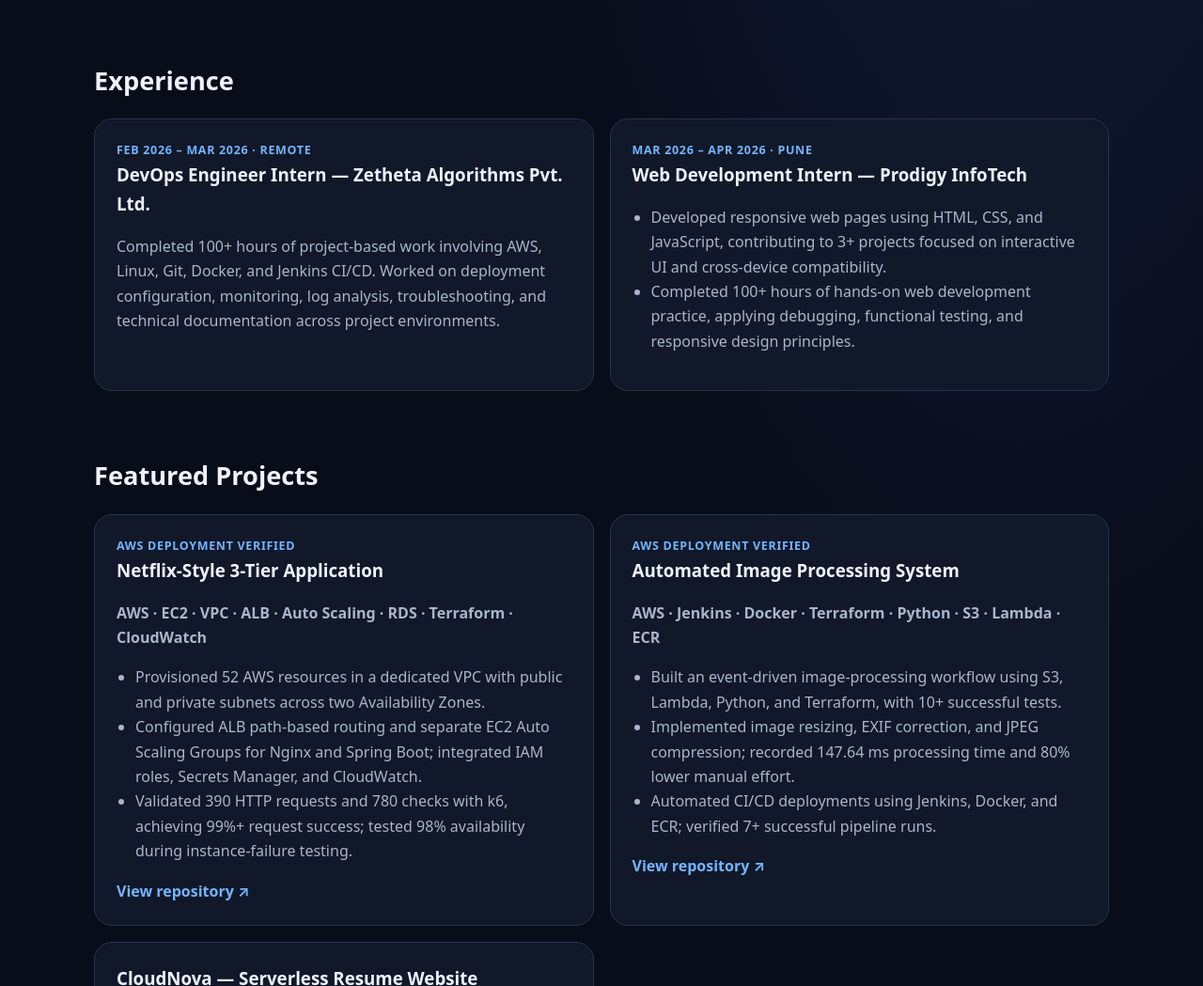
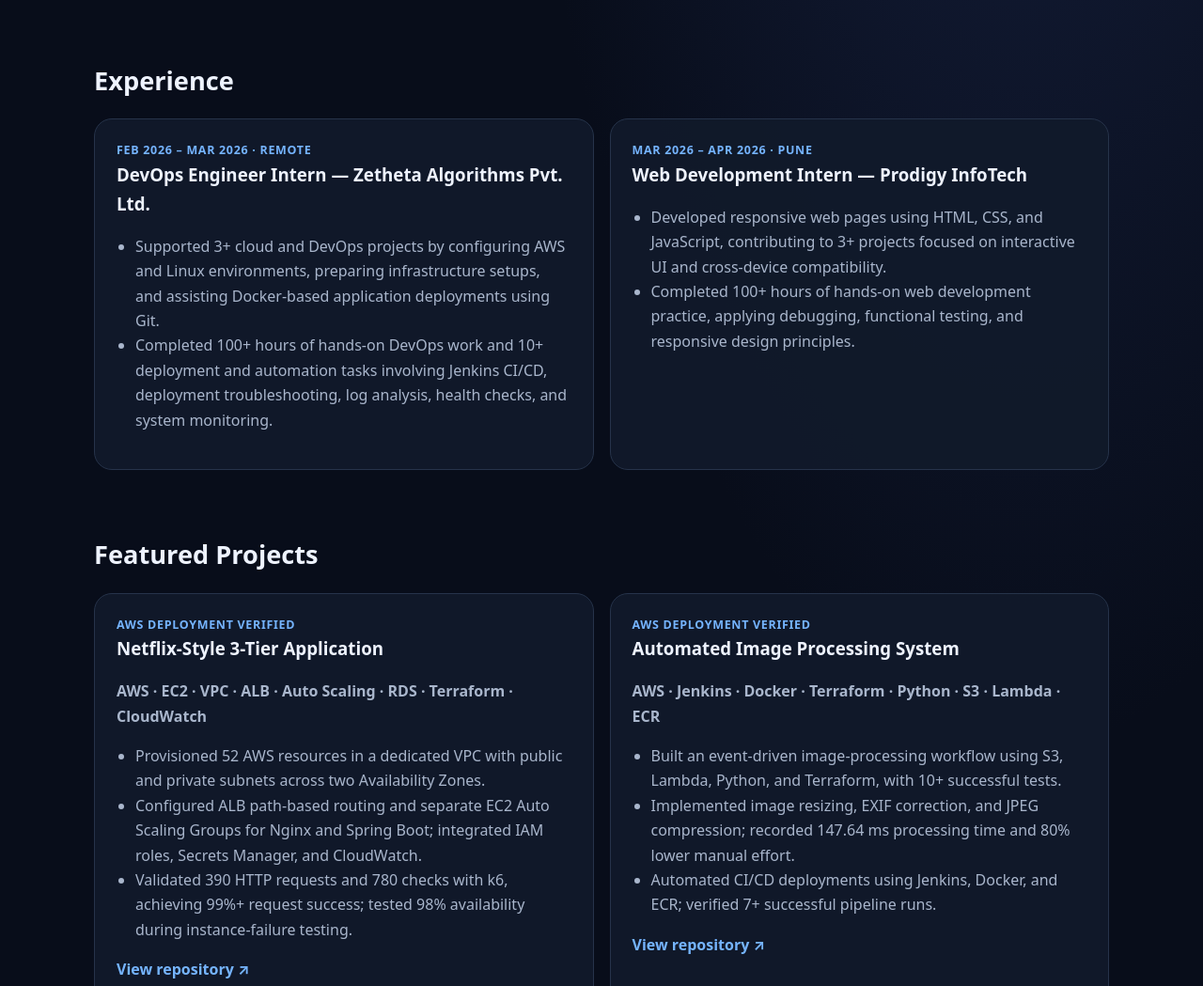
Before and after one commit to nikhilmastud/nikhilmastud, a plain HTML site: page index.html in a window 1280 px wide. Shown: the part 960-2009 px from the top of the page at 94% size. Drawn offline with Linux system fonts and the light colour scheme.

Commit message:
Update Zetheta internship experience

```diff
--- a/index.html
+++ b/index.html
@@ -23,7 +23,7 @@ section{padding:34px 0}h2{font-size:1.7rem;margin:0 0 18px}.grid{display:grid;gr
 </header>
 <section id="skills"><h2>Technical Skills</h2><div class="card"><b>AWS Cloud</b><div class="skills"><span class="tag">EC2</span><span class="tag">S3</span><span class="tag">IAM</span><span class="tag">VPC</span><span class="tag">RDS</span><span class="tag">Lambda</span><span class="tag">CloudWatch</span><span class="tag">ALB</span><span class="tag">Auto Scaling</span><span class="tag">ECR</span></div><br><b>DevOps & Infrastructure as Code</b><div class="skills"><span class="tag">Jenkins</span><span class="tag">Docker</span><span class="tag">Terraform</span><span class="tag">CI/CD</span><span class="tag">Git</span><span class="tag">GitHub</span></div><br><b>Systems, Scripting & Data</b><div class="skills"><span class="tag">Linux / Ubuntu</span><span class="tag">Python</span><span class="tag">Java</span><span class="tag">Bash / Shell</span><span class="tag">TCP/IP · DNS · HTTP(S)</span><span class="tag">MySQL</span><span class="tag">MongoDB</span><span class="tag">DynamoDB</span><span class="tag">Nginx</span></div></div></section>
 <section id="experience"><h2>Experience</h2><div class="grid">
-<article class="card"><div class="project-meta">FEB 2026 – MAR 2026 · REMOTE</div><h3>DevOps Engineer Intern — Zetheta Algorithms Pvt. Ltd.</h3><p>Completed 100+ hours of project-based work involving AWS, Linux, Git, Docker, and Jenkins CI/CD. Worked on deployment configuration, monitoring, log analysis, troubleshooting, and technical documentation across project environments.</p></article>
+<article class="card"><div class="project-meta">FEB 2026 – MAR 2026 · REMOTE</div><h3>DevOps Engineer Intern — Zetheta Algorithms Pvt. Ltd.</h3><ul><li>Supported 3+ cloud and DevOps projects by configuring AWS and Linux environments, preparing infrastructure setups, and assisting Docker-based application deployments using Git.</li><li>Completed 100+ hours of hands-on DevOps work and 10+ deployment and automation tasks involving Jenkins CI/CD, deployment troubleshooting, log analysis, health checks, and system monitoring.</li></ul></article>
 <article class="card"><div class="project-meta">MAR 2026 – APR 2026 · PUNE</div><h3>Web Development Intern — Prodigy InfoTech</h3><ul><li>Developed responsive web pages using HTML, CSS, and JavaScript, contributing to 3+ projects focused on interactive UI and cross-device compatibility.</li><li>Completed 100+ hours of hands-on web development practice, applying debugging, functional testing, and responsive design principles.</li></ul></article>
 </div></section>
 <section id="projects"><h2>Featured Projects</h2><div class="grid">
```
